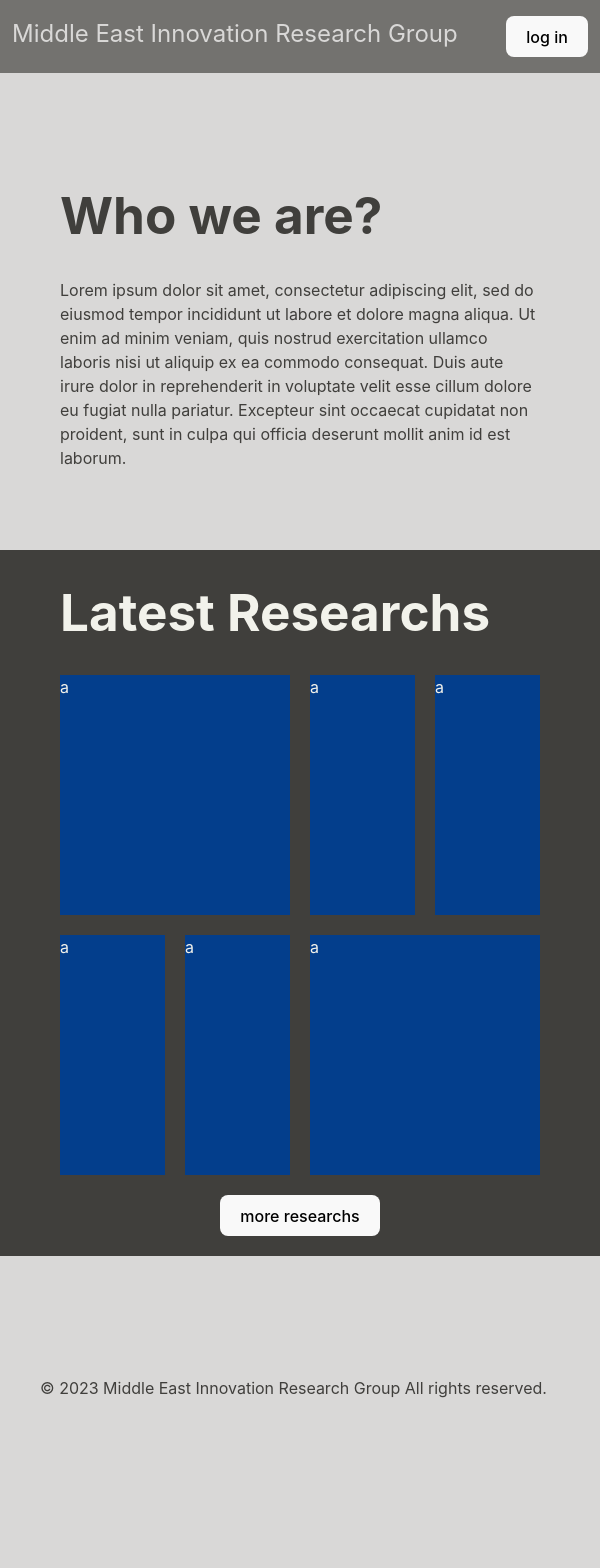
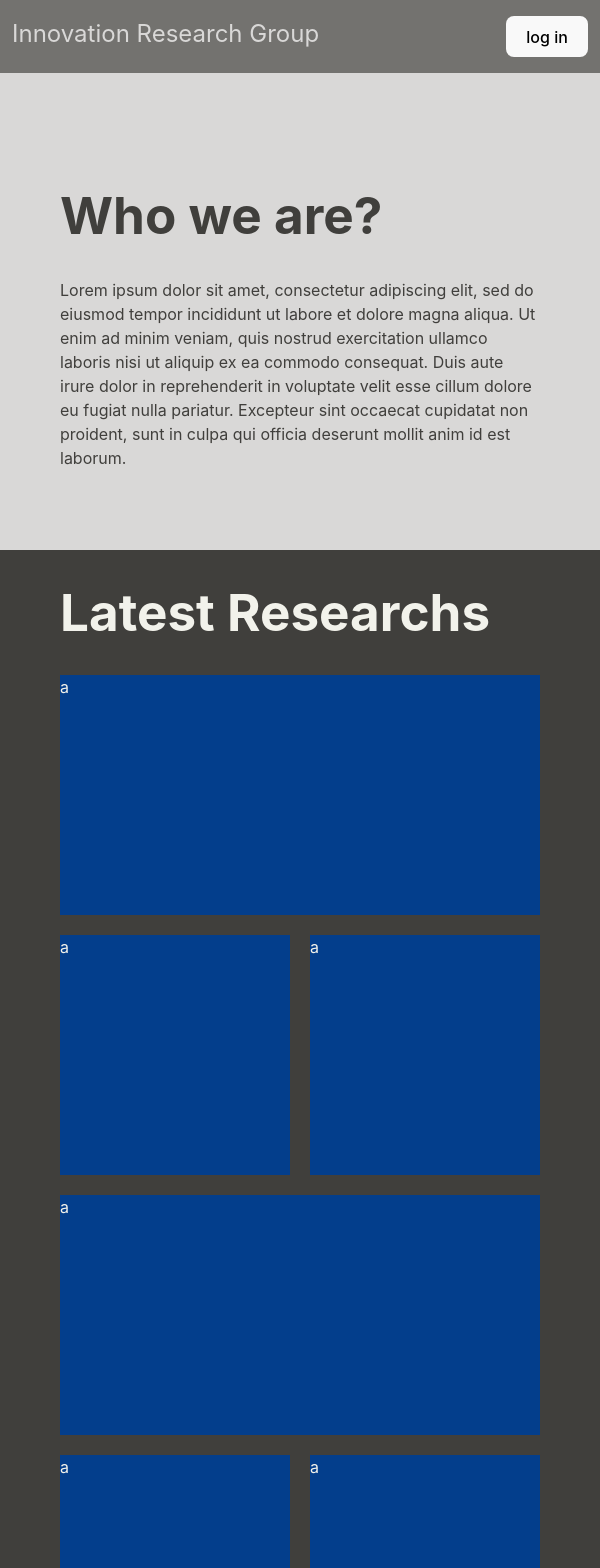
Before and after one commit to MehmetAlp05/MEIRG, a React (Vite) app: page / in a window 600 px wide. Shown: the top 1568 px of the page. Before the commit the page ends 1440 px from the top, so only its background shows below. Built offline with nearby package versions, Linux system fonts and the light colour scheme.

Commit message:
wp group release

```diff
--- a/index.html
+++ b/index.html
@@ -2,9 +2,9 @@
 <html lang="en">
   <head>
     <meta charset="UTF-8" />
-    <link rel="icon" type="image/svg+xml" href="/vite.svg" />
+    <link rel="icon" type="image/svg+xml" href="/public/favicon.png" />
     <meta name="viewport" content="width=device-width, initial-scale=1.0" />
-    <title>Vite + React</title>
+    <title>Innovation Research Group</title>
   </head>
   <body>
     <div id="root"></div>
--- a/src/App.css
+++ b/src/App.css
@@ -26,8 +26,7 @@
 }
 .research-group{
   display: grid;
-  grid-template-columns: repeat(4, 1fr);
-  grid-template-rows: repeat(4, 1fr);
+
   grid-column-gap: 20px;
   grid-row-gap: 20px;
 }
@@ -36,12 +35,7 @@
   height: 30vh;
 }
 
-.research1 { grid-area: 1 / 1 / 3 / 3; }
-.research2 { grid-area: 1 / 3 / 3 / 4; }
-.research3 { grid-area: 1 / 4 / 3 / 5; }
-.research4 { grid-area: 3 / 1 / 5 / 2; }
-.research5 { grid-area: 3 / 2 / 5 / 3; }
-.research6 { grid-area: 3 / 3 / 5 / 5; }
+
 .dark{
   color: #F2F2EB;
   background-color: #403F3C;
@@ -62,3 +56,15 @@
 .hover:hover{
   opacity: 50%; ;
 }
+@media only screen and (min-width: 600px) {
+  .research-group{
+    grid-template-columns: repeat(4, 1fr);
+    grid-template-rows: repeat(4, 1fr);
+  }
+  .research1 { grid-area: 1 / 1 / 3 / 3; }
+  .research2 { grid-area: 1 / 3 / 3 / 4; }
+  .research3 { grid-area: 1 / 4 / 3 / 5; }
+  .research4 { grid-area: 3 / 1 / 5 / 2; }
+  .research5 { grid-area: 3 / 2 / 5 / 3; }
+  .research6 { grid-area: 3 / 3 / 5 / 5; }
+}
--- a/src/App.jsx
+++ b/src/App.jsx
@@ -1,23 +1,21 @@
 import { useState } from 'react'
-import reactLogo from './assets/react.svg'
-import viteLogo from '/vite.svg'
 import './App.css'
+import './mobile.css'
 import research1 from './assets/research1.png'
 
 function App() {
-  const [count, setCount] = useState(0)
 
   return (
     <>
       <div className='navbar'>
         <span className='header'>
-          Middle East Innovation Research Group
+          Innovation Research Group
         </span>
         <button className='login'>log in</button>
       </div>
       <div className='context'>
         <h1>Who we are?</h1>
-        <span>    Lorem ipsum dolor sit amet, consectetur adipiscing elit, sed do eiusmod tempor incididunt ut labore et dolore magna aliqua. Ut enim ad minim veniam, quis nostrud exercitation ullamco laboris nisi ut aliquip ex ea commodo consequat. Duis aute irure dolor in reprehenderit in voluptate velit esse cillum dolore eu fugiat nulla pariatur. Excepteur sint occaecat cupidatat non proident, sunt in culpa qui officia deserunt mollit anim id est laborum.</span>
+        <span>Lorem ipsum dolor sit amet, consectetur adipiscing elit, sed do eiusmod tempor incididunt ut labore et dolore magna aliqua. Ut enim ad minim veniam, quis nostrud exercitation ullamco laboris nisi ut aliquip ex ea commodo consequat. Duis aute irure dolor in reprehenderit in voluptate velit esse cillum dolore eu fugiat nulla pariatur. Excepteur sint occaecat cupidatat non proident, sunt in culpa qui officia deserunt mollit anim id est laborum.</span>
       </div>
       <div className="context dark">
         <h1>Latest Researchs</h1>
@@ -35,7 +33,7 @@ function App() {
       </div>
       <div className="context"></div>
       <div className="footer">
-      © 2023 Middle East Innovation Research Group All rights reserved.
+      © 2023 Innovation Research Group All rights reserved.
       </div>
     </>
   )
--- /dev/null
+++ b/src/mobile.css
@@ -0,0 +1,13 @@
+@media only screen and (max-width: 600px) {
+    .research-group{
+      grid-template-columns: repeat(2, 1fr);
+      grid-template-rows: repeat(4, 1fr);
+
+    }
+    .research1 { grid-area: 1 / 1 / 2 / 3; }
+    .research2 { grid-area: 2 / 1 / 3 / 2; }
+    .research3 { grid-area: 2 / 2 / 3 / 3; }
+    .research4 { grid-area: 3 / 1 / 4 / 3; }
+    .research5 { grid-area: 4 / 1 / 5 / 2; }
+    .research6 { grid-area: 4 / 2 / 5 / 3; }
+  }
```
Also changed, not shown: public/colors.json (added, +20 -0 lines), firebase.json (added), public/favicon.png (added), 1 other file (tests, documents, lock files or other folders).
